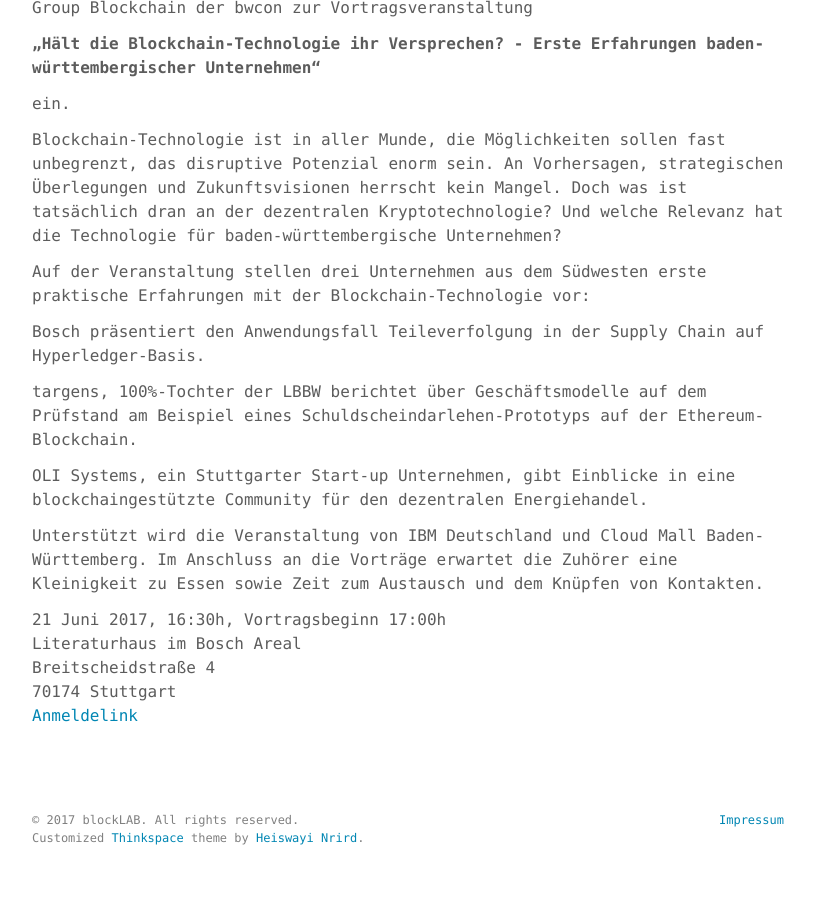
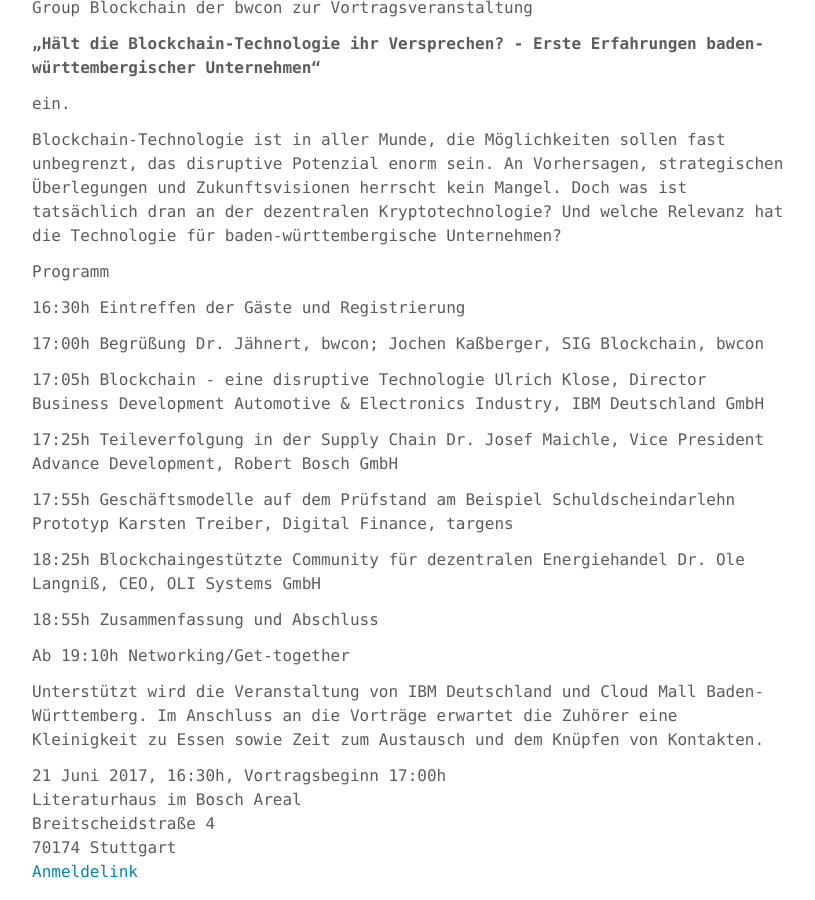
Before and after one commit to blocklab/site, a Jekyll site: the page built from _posts/2017-05-25-Blockchain Versprechen.md, in a window 1280 px wide and 900 px high, scrolled down 640 px. Shown: the whole window, without its empty margins (232-1047 px from the left). Built offline with Jekyll 4.4.1, drawn with Linux system fonts in a browser that asks for light colours.

Commit message:
Update 2017-05-25-Blockchain Versprechen.md

```diff
--- a/_posts/2017-05-25-Blockchain Versprechen.md
+++ b/_posts/2017-05-25-Blockchain Versprechen.md
@@ -12,13 +12,27 @@ ein.
 
 Blockchain-Technologie ist in aller Munde, die Möglichkeiten sollen fast unbegrenzt, das disruptive Potenzial enorm sein. An Vorhersagen, strategischen Überlegungen und Zukunftsvisionen herrscht kein Mangel. Doch was ist tatsächlich dran an der dezentralen Kryptotechnologie? Und welche Relevanz hat die Technologie für baden-württembergische Unternehmen?
 
-Auf der Veranstaltung stellen drei Unternehmen aus dem Südwesten erste praktische Erfahrungen mit der Blockchain-Technologie vor:
+Programm
 
-Bosch präsentiert den Anwendungsfall Teileverfolgung in der Supply Chain auf Hyperledger-Basis.
+16:30h Eintreffen der Gäste und Registrierung
 
-targens, 100%-Tochter der LBBW berichtet über Geschäftsmodelle auf dem Prüfstand am Beispiel eines Schuldscheindarlehen-Prototyps auf der Ethereum-Blockchain.
+17:00h Begrüßung Dr. Jähnert, bwcon; Jochen Kaßberger, SIG Blockchain, bwcon
 
-OLI Systems, ein Stuttgarter Start-up Unternehmen, gibt Einblicke in eine blockchaingestützte Community für den dezentralen Energiehandel.
+17:05h Blockchain - eine disruptive Technologie
+Ulrich Klose, Director Business Development Automotive & Electronics Industry, IBM Deutschland GmbH
+
+17:25h Teileverfolgung in der Supply Chain
+Dr. Josef Maichle, Vice President Advance Development, Robert Bosch GmbH
+
+17:55h Geschäftsmodelle auf dem Prüfstand am Beispiel Schuldscheindarlehn Prototyp
+Karsten Treiber, Digital Finance, targens
+
+18:25h Blockchaingestützte Community für dezentralen Energiehandel
+Dr. Ole Langniß, CEO, OLI Systems GmbH
+
+18:55h Zusammenfassung und Abschluss
+
+Ab 19:10h Networking/Get-together
 
 Unterstützt wird die Veranstaltung von IBM Deutschland und Cloud Mall Baden-Württemberg. Im Anschluss an die Vorträge erwartet die Zuhörer eine Kleinigkeit zu Essen sowie Zeit zum Austausch und dem Knüpfen von Kontakten.
 
```
